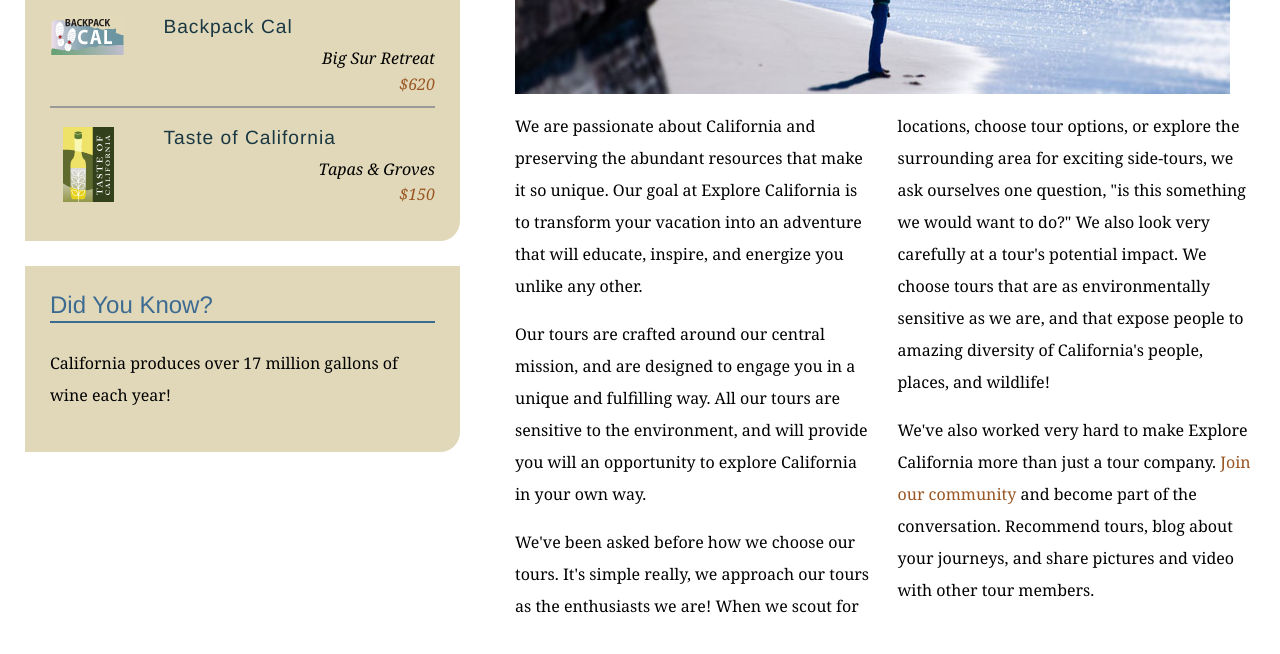
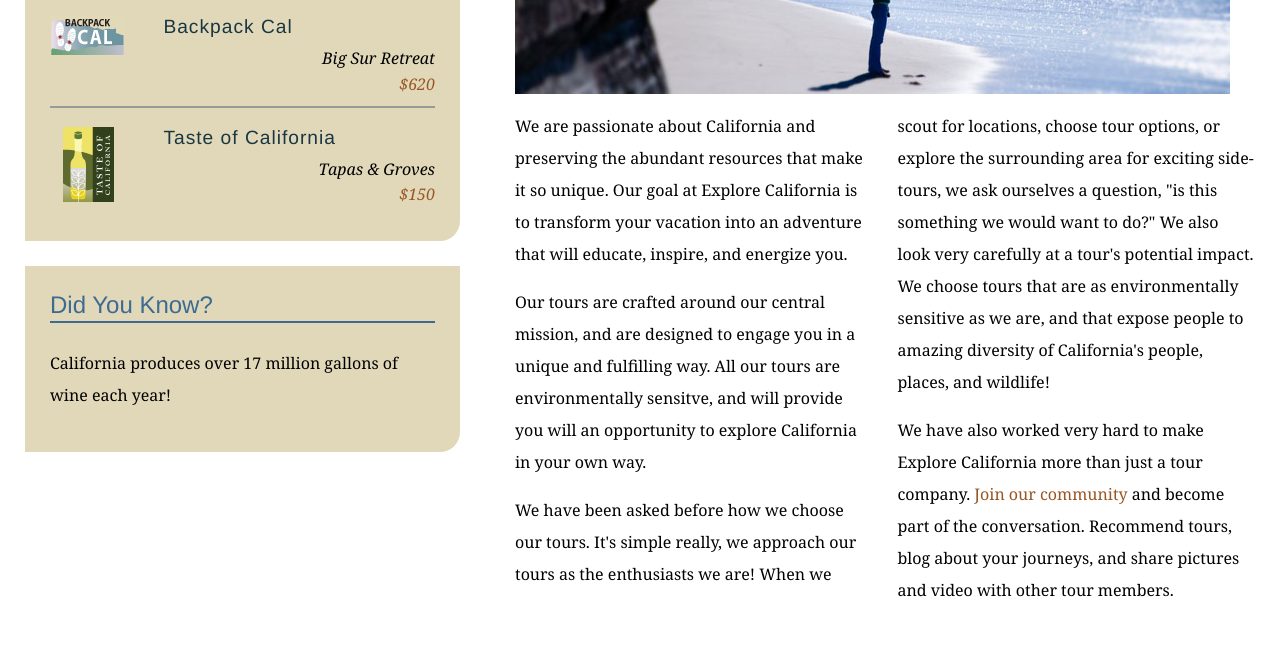
Before and after one commit to tomonroad/explore_california, a plain HTML site: page mission.html in a window 1280 px wide. Shown: the part 590-1244 px from the top of the page. Drawn offline with Linux system fonts and the light colour scheme.

Commit message:
Text edits on mission page

```diff
--- a/mission.html
+++ b/mission.html
@@ -62,10 +62,10 @@
           <h1>Who we are</h1>
           <img src="assets/images/mission_look.jpg" alt="Looking out at the Pacific" class="articleImage" />
           <div class="multiCol">
-            <p>We are passionate about California and preserving the abundant resources that make it so unique. Our goal at Explore California is to transform your vacation into an adventure that will educate, inspire, and energize you unlike any other.</p>
-            <p>Our tours are crafted around our central mission, and are designed to engage you in a unique and fulfilling way. All our tours are sensitive to the environment, and will provide you will an opportunity to explore California in your own way.</p>
-            <p>We've been asked before how we choose our tours. It's simple really, we approach our tours as the enthusiasts we are! When we scout for locations, choose tour options, or explore the surrounding area for exciting side-tours, we ask ourselves one question, &quot;is this something we would want to do?&quot; We also look very carefully at a tour's potential impact. We choose tours that are as environmentally sensitive as we are, and that expose people to amazing diversity of California's people, places, and wildlife!</p>
-            <p>We've also worked very hard to make Explore California more than just a tour company. <a href="explorers/join.html">Join our community</a> and become part of the conversation. Recommend tours, blog about your journeys, and share pictures and video with other tour members.</p>
+            <p>We are passionate about California and preserving the abundant resources that make it so unique. Our goal at Explore California is to transform your vacation into an adventure that will educate, inspire, and energize you.</p>
+            <p>Our tours are crafted around our central mission, and are designed to engage you in a unique and fulfilling way. All our tours are environmentally sensitve, and will provide you will an opportunity to explore California in your own way.</p>
+            <p>We have been asked before how we choose our tours. It's simple really, we approach our tours as the enthusiasts we are! When we scout for locations, choose tour options, or explore the surrounding area for exciting side-tours, we ask ourselves a question, &quot;is this something we would want to do?&quot; We also look very carefully at a tour's potential impact. We choose tours that are as environmentally sensitive as we are, and that expose people to amazing diversity of California's people, places, and wildlife!</p>
+            <p>We have also worked very hard to make Explore California more than just a tour company. <a href="explorers/join.html">Join our community</a> and become part of the conversation. Recommend tours, blog about your journeys, and share pictures and video with other tour members.</p>
           </div>
         </div>
       </div>
```
